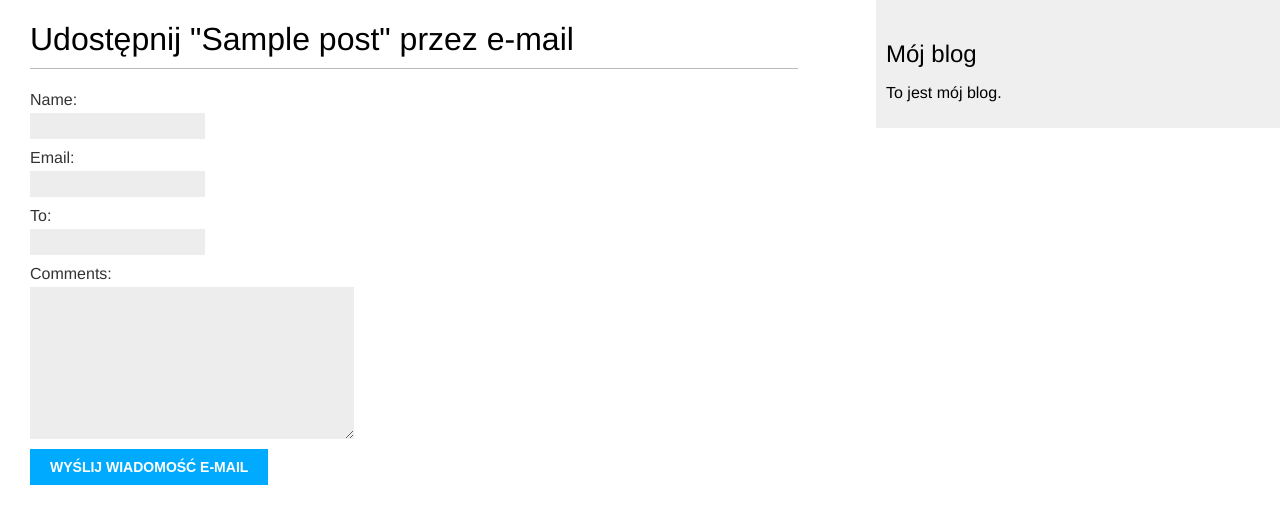
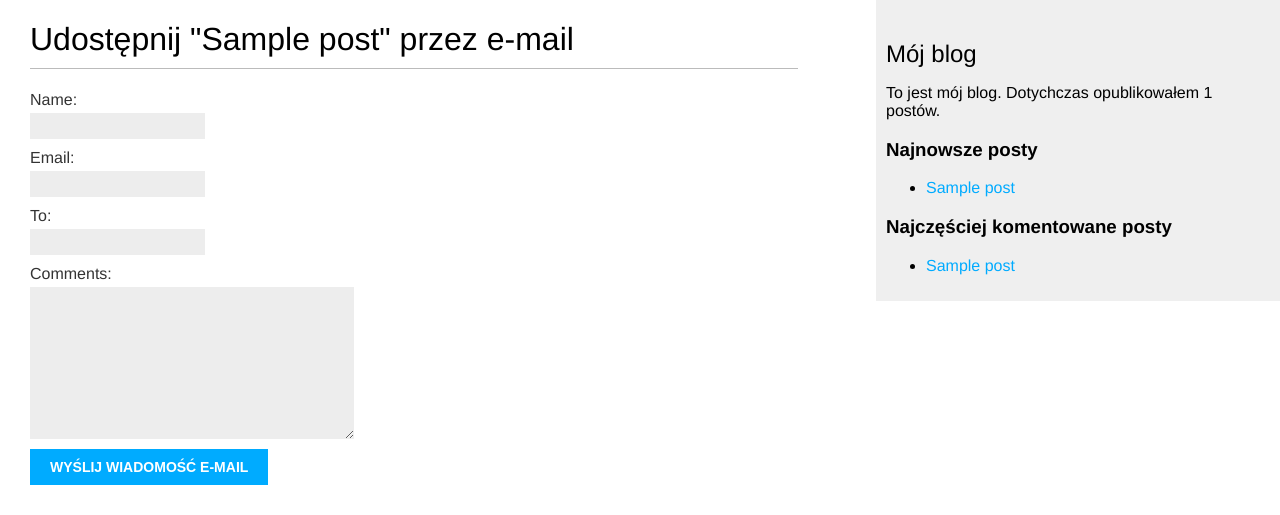
Before and after one commit to BennyKayer/django_3_book, a Django app: page /blog/1/share/ in a window 1280 px wide. Shown: the top 515 px of the page. Run offline with Django 3.2, Linux system fonts and the light colour scheme; tables that the repository leaves empty hold one stand-in row (Sample ...).

Commit message:
Utworzenie własnych znaczników szablonu 81 - 87

```diff
--- a/project_blog/blog/templates/blog/base.html
+++ b/project_blog/blog/templates/blog/base.html
@@ -1,5 +1,11 @@
-{% comment %} Ładuje pliki statyczne, dzięki temu można potem używać znacznika
-static {% endcomment %} {% load static %}
+{% comment %}
+Załadowanie własnych znaczników z templatetags/blog_tags
+{% endcomment %}
+{% load blog_tags %}
+{% comment %}
+Ładuje pliki statyczne, dzięki temu można potem używać znacznika static
+{% endcomment %}
+{% load static %}
 <!DOCTYPE html>
 <html lang="en">
     <head>
@@ -16,7 +22,25 @@ static {% endcomment %} {% load static %}
         <div id="content">{% block content %} {% endblock %}</div>
         <div id="sidebar">
             <h2>Mój blog</h2>
-            <p>To jest mój blog.</p>
+            <p>To jest mój blog. Dotychczas opublikowałem {% total_posts %} postów.</p>
+
+            <h3>Najnowsze posty</h3>
+            {% comment %}
+            Przekazujemy tutaj count jako 3
+            {% endcomment %}
+            {% show_latest_posts 3 %}
+
+            <h3>Najczęściej komentowane posty</h3>
+            {% get_most_commented_posts as most_commented_posts %}
+            <ul>
+                {% for post in most_commented_posts %}
+                    <li>
+                        <a href="{{ post.get_absolute_url }}">
+                            {{ post.title }}
+                        </a>
+                    </li>
+                {% endfor %}
+            </ul>
         </div>
     </body>
 </html>
--- /dev/null
+++ b/project_blog/blog/templates/blog/post/latest_posts.html
@@ -0,0 +1,9 @@
+<ul>
+    {% for post in latest_posts %}
+        <li>
+            <a href="{{ post.get_absolute_url }}">
+                {{ post.title }}
+            </a>
+        </li>
+    {% endfor %}
+</ul>
--- /dev/null
+++ b/project_blog/blog/templatetags/blog_tags.py
@@ -0,0 +1,40 @@
+"""
+1. Nazwa pliku jest ważna ponieważ będzie wykorzystana do wczytania znaczników w szablonach.
+2. 1wszy rodzaj tagów simple_tag => Przetworzenie danych i zwrot ciągu tekstowego
+3. 2gi rodzaj tagów inclusion_tag => Przetworzenie danych i zwrot wygenerowanego szablonu
+"""
+from django import template
+from blog.models import Post
+from django.db.models import Count
+
+# musi być register żeby było uznawane za znacznik
+register = template.Library()
+
+
+# można pominąć nawiasy przy simple tag, domyślnie i tak będzie taka nazwa
+@register.simple_tag(name="total_posts")
+def total_posts():
+    """Return total number of posts published"""
+    return Post.published.count()
+
+
+@register.inclusion_tag("blog/post/latest_posts.html")
+def show_latest_posts(count: int = 5):
+    """Wygeneruj nieuporządkowaną listę najnowszych postów
+
+    Args:
+        count (int, optional): Liczba najnowszych postów. Defaults to 5.
+
+    Returns:
+        latest_posts.html: Szablon z dostępem do zmiennej z daną liczbą ostatnich postów
+    """
+
+    latest_posts = Post.published.order_by("-publish")[:count]
+    return {"latest_posts": latest_posts}
+
+
+@register.simple_tag
+def get_most_commented_posts(count: int = 5):
+    return Post.published.annotate(total_comments=Count("comments")).order_by(
+        "-total_comments"
+    )[:count]
```
Also changed, not shown: project_blog/blog/templatetags/__init__.py (added).
